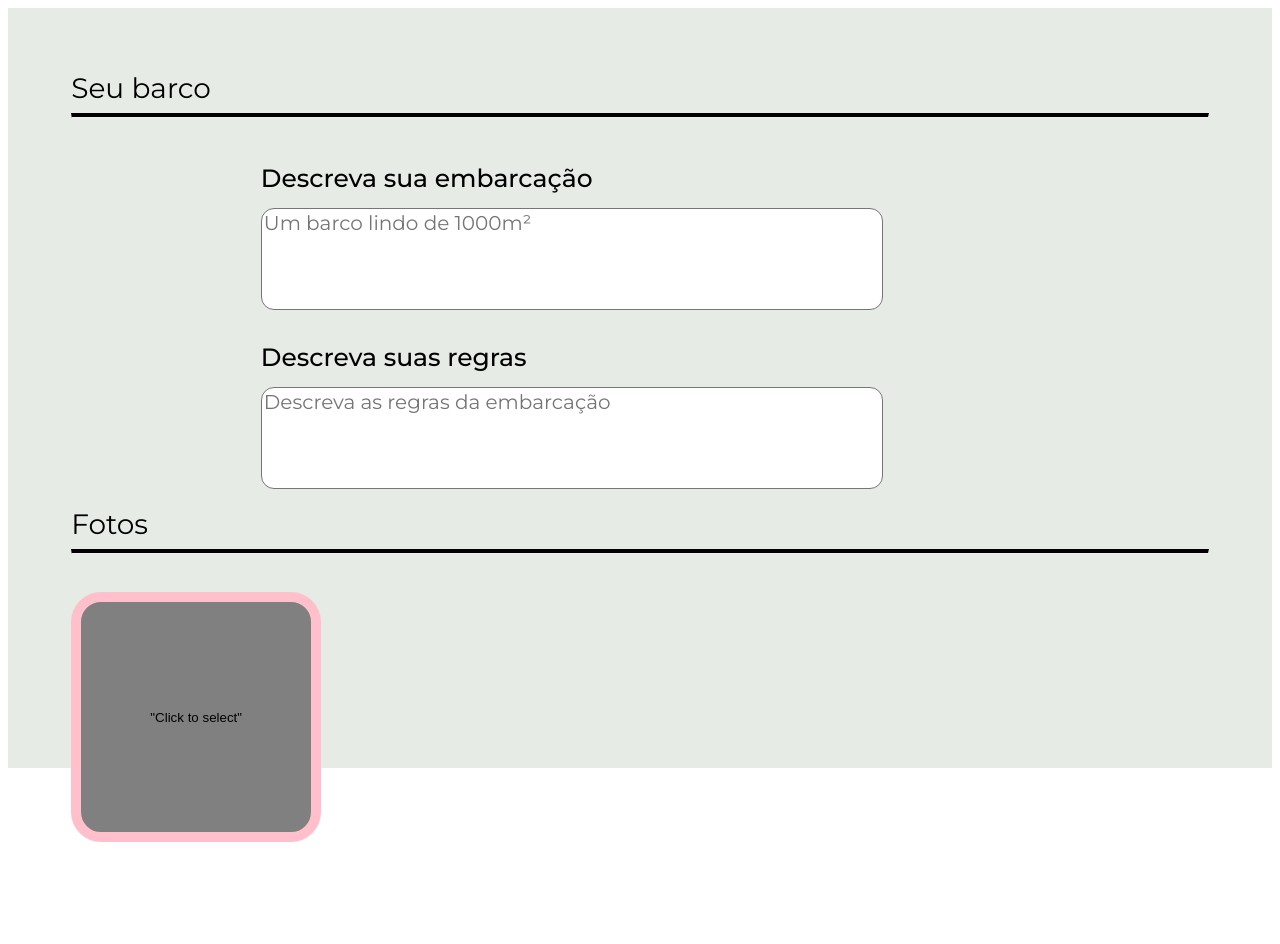
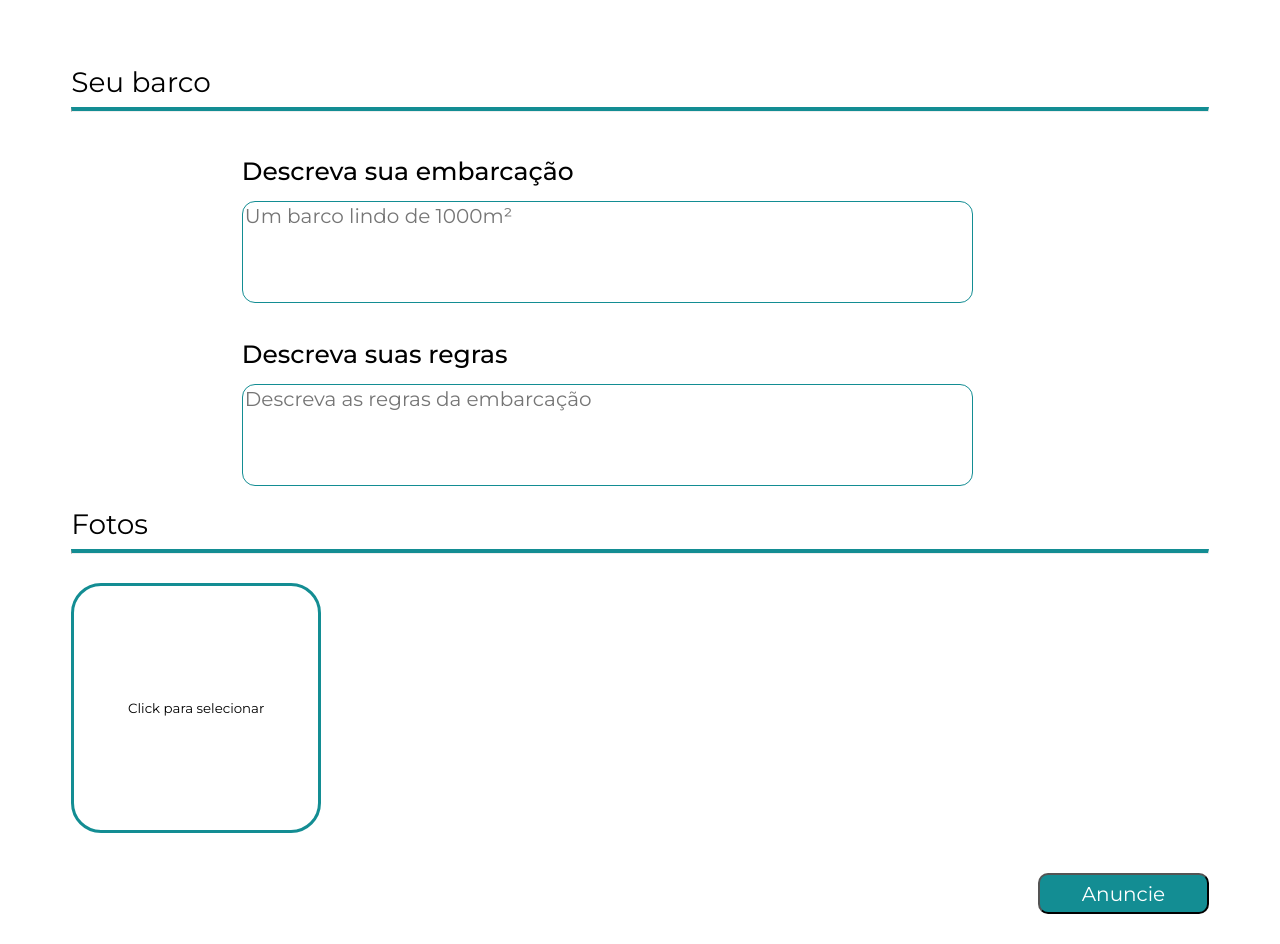
Before and after one commit to RibeiroErick2024/IlhaNautica2024, a React (Vite) app: page /descricao in a window 1280 px wide. After the commit the page ends 914 px from the top, so only its background shows below. Built offline with nearby package versions, Linux system fonts and the light colour scheme; a web font is replaced by a local one.

Commit message:
quase finalizado

```diff
--- a/package.json
+++ b/package.json
@@ -15,7 +15,8 @@
     "lucide-react": "^0.447.0",
     "react": "^18.3.1",
     "react-dom": "^18.3.1",
-    "react-router-dom": "^6.26.2"
+    "react-router-dom": "^6.26.2",
+    "react-toastify": "^10.0.6"
   },
   "devDependencies": {
     "@eslint/js": "^9.9.0",
--- a/src/pages/CadastroDescricao.css
+++ b/src/pages/CadastroDescricao.css
@@ -1,6 +1,8 @@
 @import url('https://fonts.googleapis.com/css2?family=Gruppo&family=Montserrat:ital,wght@0,100..900;1,100..900&display=swap');
 
-
+*{
+    font-family: "Montserrat", sans-serif;
+}
 html {
     margin: 0;
     padding: 0;
@@ -10,12 +12,15 @@ html {
 }
 .container{
 /* top: 80px; */
-width: 100%;
+width: 90%;
 height: 95vh;
 display: flex;
 flex-direction: column;
-background-color: rgb(230, 235, 230);
+background-color: white;
 padding: 0;
+padding-left: 5%;
+padding-right: 5%;
+
 
 }
 .mainTitulo{
@@ -45,15 +50,15 @@ margin: 0;
 font-family: "Montserrat", sans-serif;
 
 }
-.mainTitulo, .fotosContainer{
+/* .mainTitulo, .fotosContainer, .inputContainer{
 
     margin-left: 5%;
     margin-right: 5%;
     padding:  0;
-    }
+    } */
 
 .linhaHr{
-    border-top: 4px solid black;
+    border-top: 4px solid rgba(19,141,147,255);
 
 }
 
@@ -74,10 +79,16 @@ font-family: "Montserrat", sans-serif;
     justify-content: space-around;
 }
 .descricaoContainer, .regrasContainer{
-    margin-left: 20%;
-    margin-right: 15%;
+    padding-left:15%;
+    /* padding-right: 15%; */
 
 }
+
+
+textarea {
+    resize: none;
+  }
+
 
 .descriçaoInput textarea, .regrasInput textarea{
     height: 12vh;
@@ -85,11 +96,12 @@ font-family: "Montserrat", sans-serif;
     font-size: 20px;
     border-radius: 13px;
     font-family: "Montserrat", sans-serif;
+    border: 1px solid rgba(19,141,147,255);
 }
 
 .fotosContainer{
 
-    height: 55%;
+    height: 45%;
     /* width: 100%; */
     display: flex;
     flex-direction: column;
@@ -112,18 +124,41 @@ font-family: "Montserrat", sans-serif;
 .imageSelecionada{
     width: 250px;
     height: 250px;
-    border: 2px solid green;
+    border: 2px solid rgba(19,141,147,255);
     border-radius: 30px;
 }
 
 .btnSelecionar {
     width: 250px;
     height: 250px;
-    border: 10px solid pink;
-    background-color: grey;
+    border: 3px solid rgba(19,141,147,255);
+    background-color: transparent;
     border-radius: 30px;
 }
 
-textarea {
-    resize: none;
+
+  .toastContainer{
+    font-size: 28px;
+    width: 100%;
+    height: 20vh;
+
   }
+
+  .btnContainer{
+    width: 100%;
+    height: 5%;
+    background-color: transparent;
+    display: flex;
+    flex-direction: column;
+  }
+  .btnAnuncie {
+    align-self:flex-end;
+    justify-content: flex-end;
+    font-size: 20px;
+    height: 100%;
+    width: 15%;
+    color: white;
+    background-color: rgba(19,141,147,255);
+    border-radius: 10px;
+
+  }
--- a/src/pages/CadastroDescricao.jsx
+++ b/src/pages/CadastroDescricao.jsx
@@ -1,6 +1,8 @@
 import React, { useEffect, useRef, useState } from 'react';
 import './CadastroDescricao.css';
 import axios from 'axios';
+import { ToastContainer, toast } from 'react-toastify';
+import 'react-toastify/dist/ReactToastify.css';
 
 function CadastroDescricao() {
     const [inputDescricao, setInputDescricao] = useState("");
@@ -28,9 +30,15 @@ function CadastroDescricao() {
     };
 
 
-    // Upload multiple photos
+    // Upload multiplas fotos
     function handleMultipleChange(event) {
         const fotos = Array.from(event.target.files);
+
+        if (fotos.length > 5) {
+            toast("Você pode selecionar no máximo 5 fotos.");
+            // alert("Você pode selecionar no máximo 5 fotos.");
+            return;
+        }
         setFotosSelecionadas(fotos);
     }
 
@@ -105,6 +113,20 @@ function CadastroDescricao() {
                     </div>
 
                     <div className='fotosContainer'>
+                        <ToastContainer
+                            className={"toastContainer"}
+                            position="top-center"
+                            autoClose={5000}
+                            hideProgressBar={true}
+                            newestOnTop={false}
+                            closeOnClick
+                            rtl={false}
+                            pauseOnFocusLoss
+                            draggable
+                            pauseOnHover
+                            theme="light"
+                            transition:Bounce
+                        />
                         <div className='tituloDesc'>
                             <h2>Fotos</h2>
                             <hr className='linhaHr' />
@@ -120,7 +142,7 @@ function CadastroDescricao() {
                             <div className='imagesList'>
                                 <button className='btnSelecionar'
                                     onClick={handleUploadClick}>
-                                    "Click to select"
+                                    Click para selecionar
                                 </button>
                                 <div className='imagesList'>
                                     {previews.map((preview, index) => (
@@ -138,7 +160,9 @@ function CadastroDescricao() {
                         </div>
 
                     </div>
-                    {/* <button type="submit" className="btnAnuncie">Anuncie</button> */}
+                    <div className="btnContainer">
+                        <button type="submit" className="btnAnuncie">Anuncie</button>
+                    </div>
                 </form>
             </div>
         </div>
```
Also changed, not shown: 1 other file (tests, documents, lock files or other folders). Lines whose indentation alone changed are shown as unchanged.
